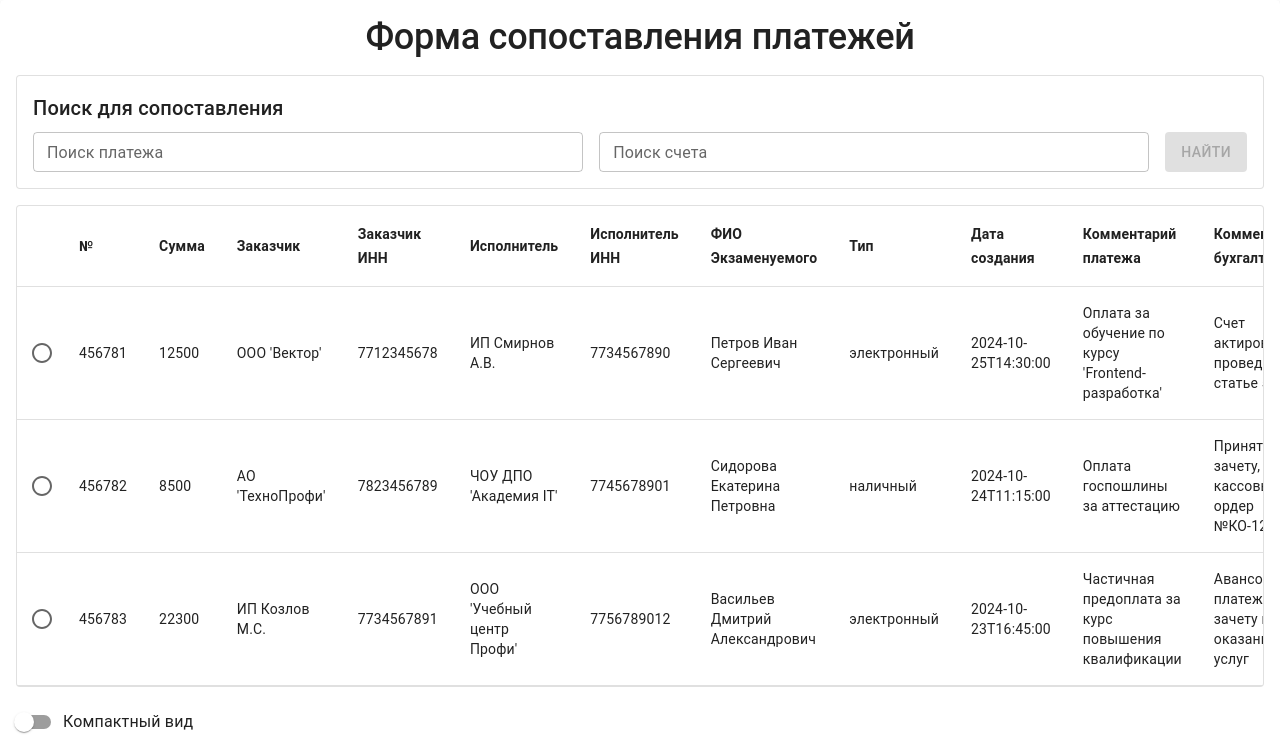
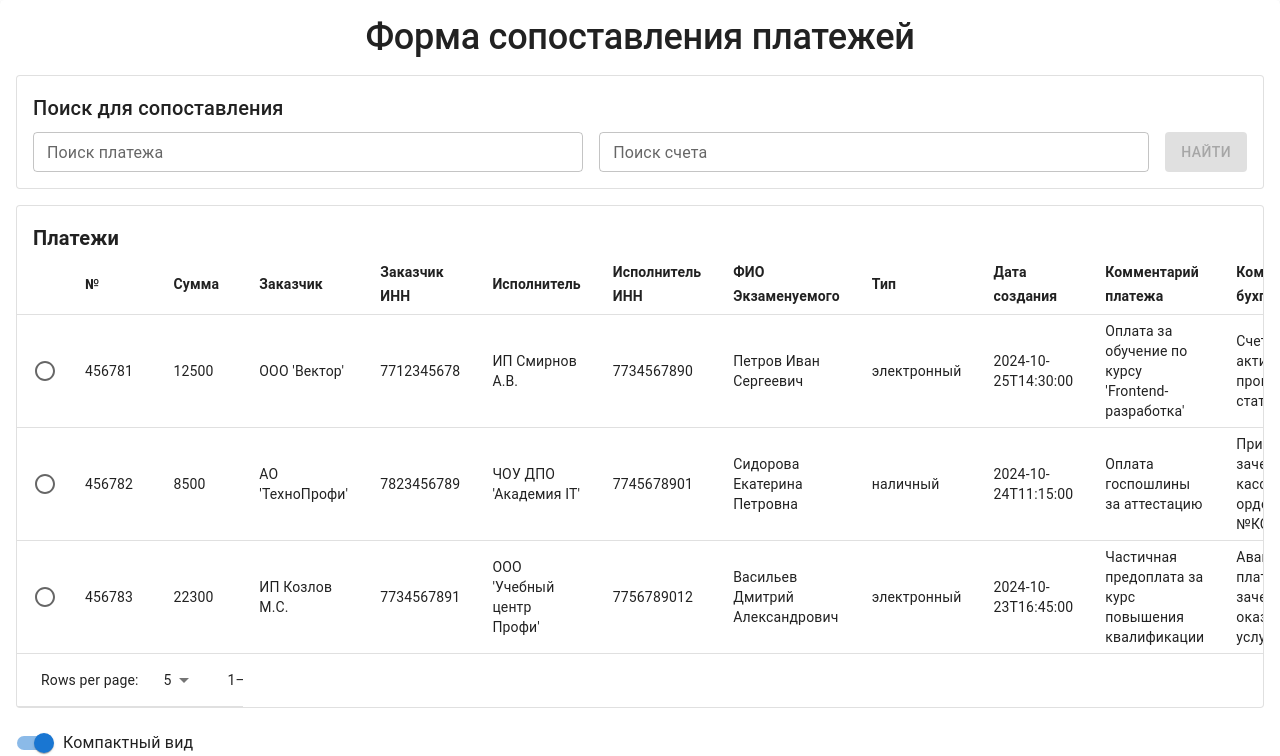
Before and after one commit to Stepawka-hub/PayMatch, a React (Vite) app: page /pay-match in a window 1280 px wide. Shown: the top 756 px of the page. Built offline with nearby package versions, Linux system fonts and the light colour scheme.

Commit message:
feat: Add table title

```diff
--- a/src/components/check-table/check-table.tsx
+++ b/src/components/check-table/check-table.tsx
@@ -17,5 +17,5 @@ const columns: THeadCell<TCheckData>[] = [
 ];
 
 export const CheckTable: FC<CheckTableProps> = ({ checks, ...baseProps }) => {
-  return <Table columns={columns} data={checks} {...baseProps} />;
+  return <Table title="Счета" columns={columns} data={checks} {...baseProps} />;
 };
--- a/src/components/payment-table/payment-table.tsx
+++ b/src/components/payment-table/payment-table.tsx
@@ -21,5 +21,7 @@ export const PaymentTable: FC<PaymentTableProps> = ({
   payments,
   ...baseProps
 }) => {
-  return <Table columns={columns} data={payments} {...baseProps} />;
+  return (
+    <Table title="Платежи" columns={columns} data={payments} {...baseProps} />
+  );
 };
--- /dev/null
+++ b/src/components/table/table-title/index.ts
@@ -0,0 +1 @@
+export { TableTitle } from './table-title';
--- /dev/null
+++ b/src/components/table/table-title/table-title.tsx
@@ -0,0 +1,20 @@
+import { FC } from "react";
+import { TableTitleProps } from "./types";
+import { Box, Typography } from "@mui/material";
+
+export const TableTitle: FC<TableTitleProps> = ({ title }) => {
+  if (!title) return null;
+
+  return (
+    <Box sx={{ mt: 2, pl: { sm: 2 }, pr: { xs: 1, sm: 1 } }}>
+      <Typography
+        id="tableTitle"
+        component="div"
+        variant="h6"
+        sx={{ flex: "1 1 100%", fontWeight: 600 }}
+      >
+        {title}
+      </Typography>
+    </Box>
+  );
+};
--- /dev/null
+++ b/src/components/table/table-title/types.ts
@@ -0,0 +1,3 @@
+export type TableTitleProps = {
+  title?: string;
+};
--- a/src/components/table/table.tsx
+++ b/src/components/table/table.tsx
@@ -8,24 +8,53 @@ import {
   TableBody,
   TableCell,
   TableContainer,
+  TableFooter,
   TableHead,
+  TablePagination,
   TableRow,
 } from "@mui/material";
 import { TableProps } from "./types";
 import { TEntity } from "@types";
-import { useState } from "react";
+import { useMemo, useState } from "react";
+import { TableTitle } from "./table-title";
 
 export const Table = <T extends TEntity>({
+  title,
   columns,
   data,
   selectedItemId,
   handleChangeItemId,
 }: TableProps<T>) => {
-  const [isDense, setIsDense] = useState(false);
+  const [page, setPage] = useState(0);
+  const [rowsPerPage, setRowsPerPage] = useState(5);
+  const [isDense, setIsDense] = useState(true);
+
+  const handleChangePage = (
+    event: React.MouseEvent<HTMLButtonElement> | null,
+    newPage: number
+  ) => {
+    setPage(newPage);
+  };
+
+  const handleChangeRowsPerPage = (
+    event: React.ChangeEvent<HTMLInputElement | HTMLTextAreaElement>
+  ) => {
+    setRowsPerPage(parseInt(event.target.value, 10));
+    setPage(0);
+  };
 
   const handleChangeDense = () => {
     setIsDense((p) => !p);
   };
+
+  // Avoid a layout jump when reaching the last page with empty rows.
+  const emptyRows =
+    page > 0 ? Math.max(0, (1 + page) * rowsPerPage - data.length) : 0;
+
+  const visibleRows = useMemo(
+    () => [...data].slice(page * rowsPerPage, page * rowsPerPage + rowsPerPage),
+    [data, page, rowsPerPage]
+  );
 
   const tableColumns = columns.map((col) => (
     <TableCell key={String(col.id)} sx={{ fontWeight: "bold" }}>
@@ -35,7 +64,6 @@ export const Table = <T extends TEntity>({
 
   const tableRows = data.map((r) => {
     const isItemSelected = r.id === selectedItemId;
-    // const labelId = `enhanced-table-checkbox-${index}`;
 
     return (
       <TableRow
@@ -62,8 +90,10 @@ export const Table = <T extends TEntity>({
   });
 
   return (
-    <Box sx={{ width: "100%" }}>
-      <Paper sx={{ width: "100%", mb: 2 }} variant="outlined">
+    <Box>
+      <Paper sx={{ mb: 2 }} variant="outlined">
+        <TableTitle title={title} />
+
         <TableContainer>
           <BaseTable size={isDense ? "small" : "medium"}>
             <TableHead>
@@ -72,10 +102,34 @@ export const Table = <T extends TEntity>({
                 {tableColumns}
               </TableRow>
             </TableHead>
+
             <TableBody>{tableRows}</TableBody>
+
+            <TableFooter>
+              <TableRow>
+                <TablePagination
+                  rowsPerPageOptions={[5, 10, 25, { label: "All", value: -1 }]}
+                  colSpan={3}
+                  count={data.length}
+                  rowsPerPage={rowsPerPage}
+                  page={page}
+                  slotProps={{
+                    select: {
+                      inputProps: {
+                        "aria-label": "Количество записей:",
+                      },
+                      native: true,
+                    },
+                  }}
+                  onPageChange={handleChangePage}
+                  onRowsPerPageChange={handleChangeRowsPerPage}
+                />
+              </TableRow>
+            </TableFooter>
           </BaseTable>
         </TableContainer>
       </Paper>
+
       <Box>
         <FormControlLabel
           control={<Switch checked={isDense} onChange={handleChangeDense} />}
--- a/src/components/table/types.ts
+++ b/src/components/table/types.ts
@@ -1,6 +1,7 @@
 import { TEntity } from "@types";
 
 export type BaseTableProps = {
+  title?: string;
   selectedItemId: string;
   handleChangeItemId: (id: string) => void;
 };
```
